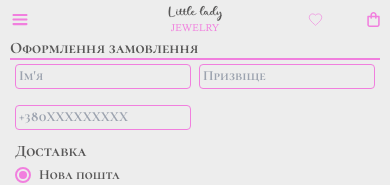
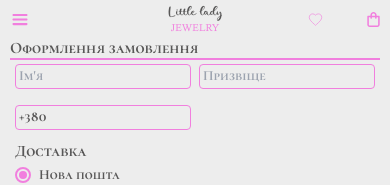
Before and after one commit to OleksandrKhokhlov/little-lady-jewelry, a Next.js app in the folder frontend/little-lady-jewelry/: page /checkout in a window 390 px wide. Shown: the top 185 px of the page. Built offline with nearby package versions, Linux system fonts and the light colour scheme; no server answers.

Commit message:
feat: add phoneField component

```diff
--- a/frontend/little-lady-jewelry/src/components/shared/index.ts
+++ b/frontend/little-lady-jewelry/src/components/shared/index.ts
@@ -10,3 +10,4 @@ export { CartItem } from "./cartItem";
 export { ProductDescription } from "./productDescription";
 export { CustomCheckbox } from "./customCheckbox";
 export { CustomRadioButton } from "./customRadioButton";
+export { PhoneField } from "./phoneField";
--- /dev/null
+++ b/frontend/little-lady-jewelry/src/components/shared/phoneField.tsx
@@ -0,0 +1,48 @@
+"use client";
+import { Field, useField } from "formik";
+import { useState } from "react";
+
+export const PhoneField = () => {
+  const [field, meta, helpers] = useField("telephone");
+  const [inputValue, setInputValue] = useState("+380");
+
+  const { error, touched } = meta;
+
+  const handleChange = (e: React.ChangeEvent<HTMLInputElement>) => {
+    const value = e.target.value;
+    if (!value.startsWith("+380")) {
+      helpers.setValue("+380");
+      setInputValue("+380");
+      return;
+    }
+    if (value.length <= 13) {
+      helpers.setValue(value);
+      setInputValue(value);
+    }
+  };
+
+  const handleKeyDown = (e: React.KeyboardEvent<HTMLInputElement>) => {
+    if (e.key === "Backspace" && inputValue === "+380") {
+      e.preventDefault();
+    }
+  };
+
+  return (
+    <div className="flex flex-col relative pb-3">
+      <Field
+        id="telephone"
+        name="telephone"
+        value={inputValue}
+        onChange={handleChange}
+        onKeyDown={handleKeyDown}
+        className="form-input pl-12"
+        placeholder="Телефон"
+      />
+      {error && touched && (
+        <span className="text-[10px] text-red-500 absolute bottom-0">
+          {error}
+        </span>
+      )}
+    </div>
+  );
+};
--- a/frontend/little-lady-jewelry/src/components/ui/checkoutForm.tsx
+++ b/frontend/little-lady-jewelry/src/components/ui/checkoutForm.tsx
@@ -2,7 +2,7 @@ import React from "react";
 import { Field, Form, Formik, FormikHelpers } from "formik";
 import { Button } from "../ui";
 import * as Yup from "yup";
-import { CustomRadioButton } from "../shared";
+import { CustomRadioButton, PhoneField } from "../shared";
 
 interface Values {
   counts: Record<string, number>;
@@ -28,7 +28,7 @@ const CheckoutFormSchema = Yup.object().shape({
   lastName: Yup.string().required("Обов\u0027язкове поле"),
   telephone: Yup.string()
     .required("Обов\u0027язкове поле")
-    .matches(/^\+380\d{9}$/, "Введіть коректний номер у форматі +380XXXXXXXXX")
+    .matches(/^\+380\d{9}$/, "Некоректний номер телефону")
     .length(13, "Номер телефону має бути 13 символів"),
   delivery: Yup.string()
     .oneOf(["Нова пошта", "Укрпошта"])
@@ -104,18 +104,7 @@ export const CheckoutForm: React.FC<CheckoutFormProps> = ({
                   </span>
                 ) : null}
               </div>
-              <div className="flex flex-col relative pb-3">
-                <Field
-                  id="telephone"
-                  name="telephone"
-                  placeholder="+380XXXXXXXXX"
-                />
-                {errors.telephone && touched.telephone ? (
-                  <span className="text-[10px] text-red-500 absolute bottom-0">
-                    {errors.telephone}
-                  </span>
-                ) : null}
-              </div>
+              <PhoneField />
             </div>
             <div>
               <h3 className="text-[16px]">Доставка</h3>
```
